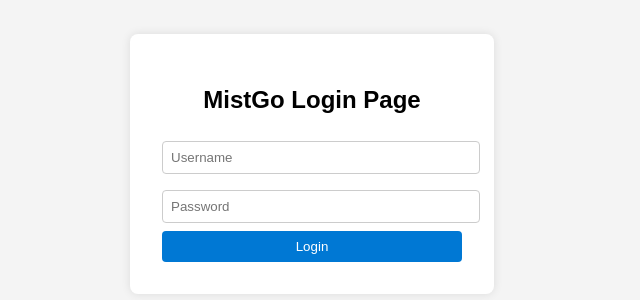
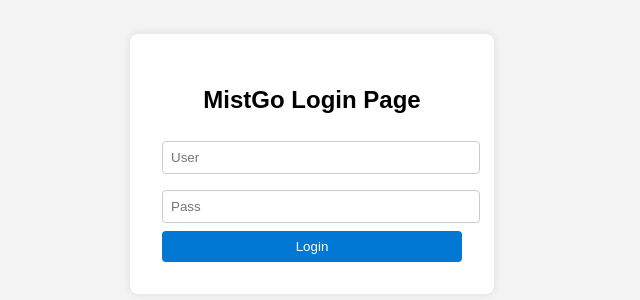
Before and after one commit to fefeolmedo/mistgo-frontend, a plain HTML site: page index.html in a window 1280 px wide. Shown: the part 244-544 px from the top of the page, 328-968 px from the left. Drawn offline with Linux system fonts and the light colour scheme.

Commit message:
Update input placeholders on login page

```diff
--- a/index.html
+++ b/index.html
@@ -46,8 +46,8 @@
   <div class="login-container">
     <h2>MistGo Login Page</h2>
     <form>
-      <input type="text" placeholder="Username" required>
-      <input type="password" placeholder="Password" required>
+      <input type="text" placeholder="User" required>
+      <input type="password" placeholder="Pass" required>
       <button type="submit">Login</button>
     </form>
   </div>
```
